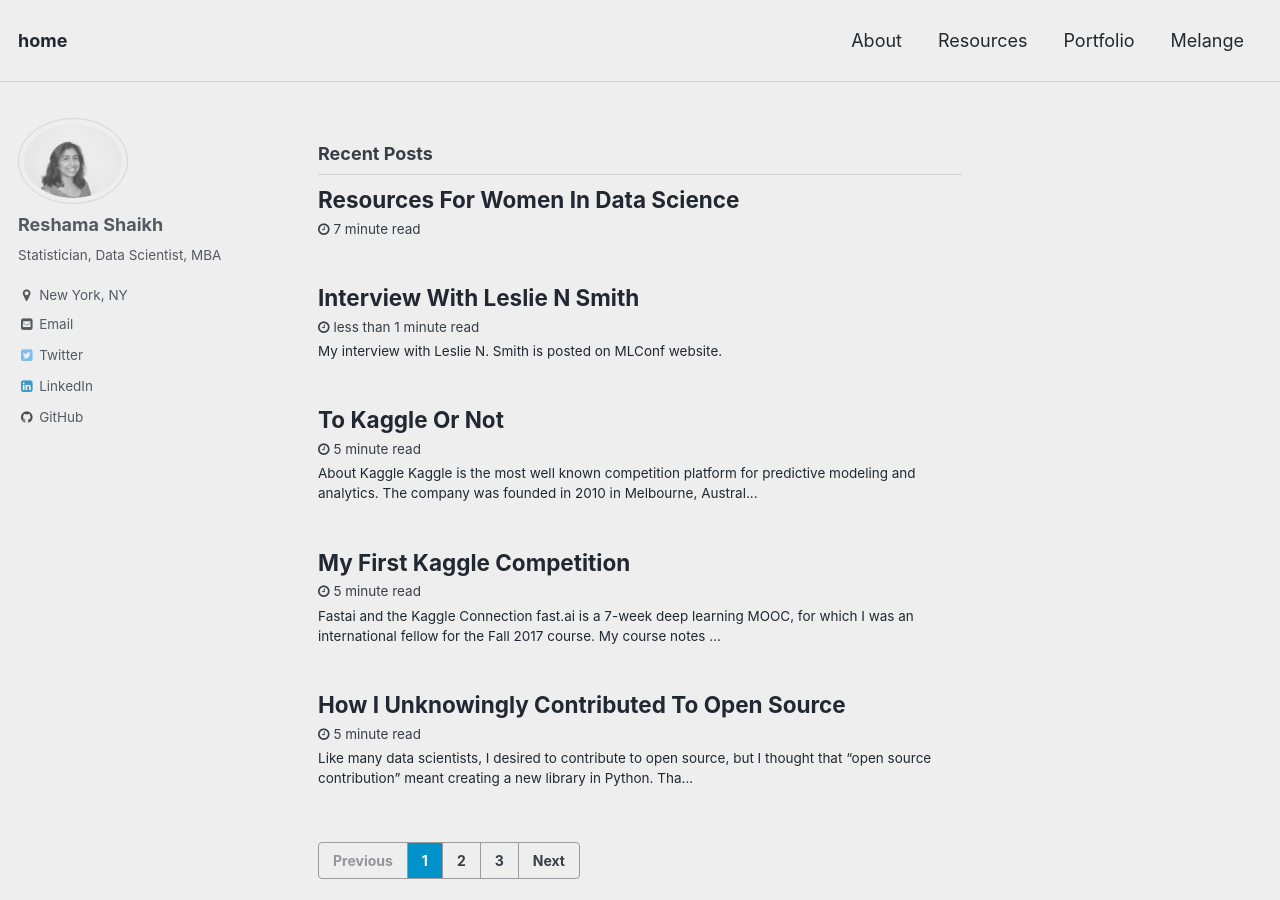
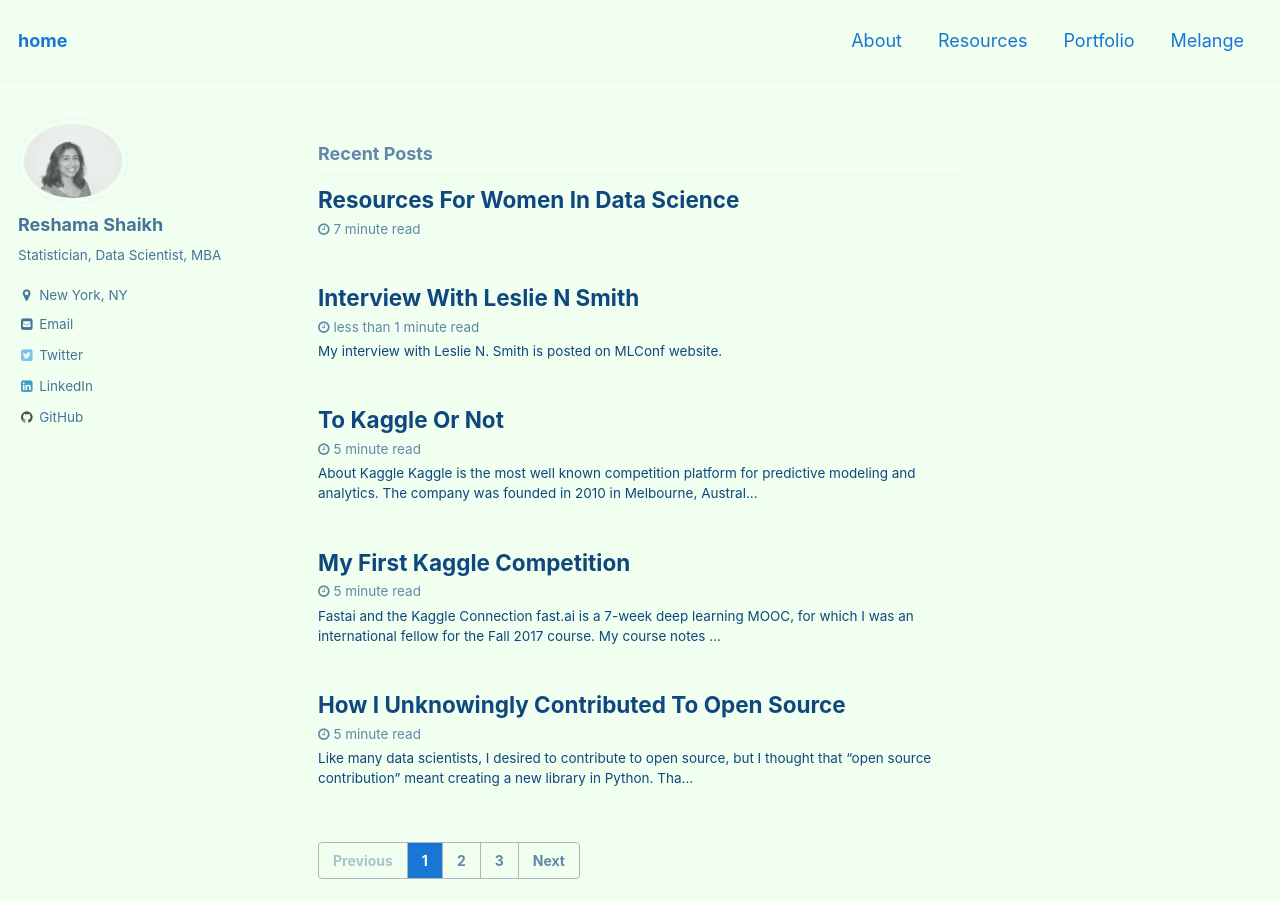
Before and after one commit to reshamas/reshamas.github.io, a Jekyll site: the page built from index.html, in a window 1280 px wide and 900 px high. Built offline with Jekyll 4.4.1, drawn with Linux system fonts in a browser that asks for light colours; the list of posts is cut into pages by our own code.

Commit message:
Update _config.yml

```diff
--- a/_config.yml
+++ b/_config.yml
@@ -5,7 +5,7 @@
 # For technical reasons, this file is *NOT* reloaded automatically when you use
 # `jekyll serve`. If you change this file, please restart the server process.
 
-minimal_mistakes_skin    : "air" #"default" # "air", "aqua", "contrast", "dark", "dirt", "neon", "mint", "plum", "sunrise"
+minimal_mistakes_skin    : "aqua" #"default" # "air", "aqua", "contrast", "dark", "dirt", "neon", "mint", "plum", "sunrise"
 
 # Site Settings
 locale                   : "en"
```
